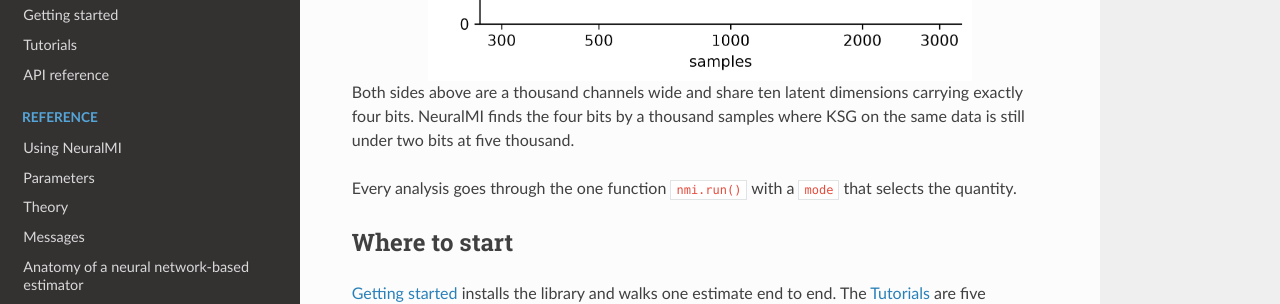
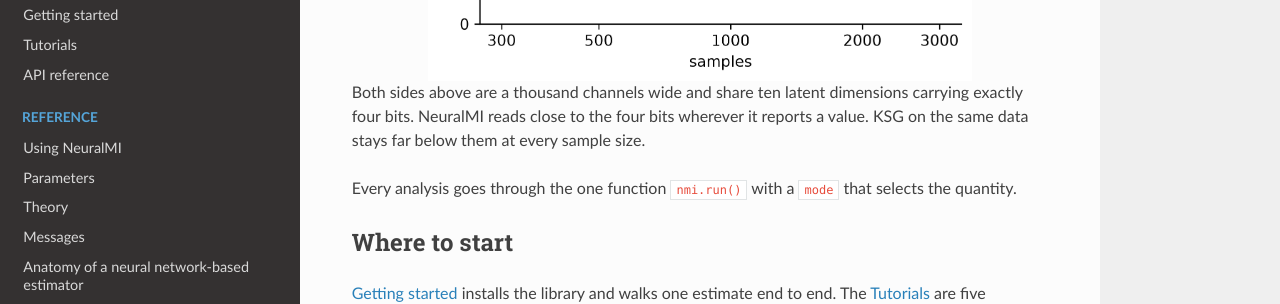
Before and after one commit to eslam-abdelaleem/NeuralMI, a Sphinx documentation site: the page built from docs/source/index.rst, in a window 1280 px wide and 900 px high, scrolled down 634 px. Shown: the part 175-479 px from the top of the window. Built offline with Sphinx 7.4.7 and the Read the Docs theme 3.1.0, drawn with Linux system fonts in a browser that asks for light colours; pages that are not in the unit, such as notebooks, are missing from menus; the version number is read from the project's files by our own code.

Commit message:
The sample sweep's captions say what its figure shows
The rerun sweep has no fit at its smallest sample, and its estimates sit
just under four bits from a thousand samples on, within their error of
where they were. The README's alt text and the docs' landing page claimed a
value at every sample size and four bits found by a thousand samples, and
the landing page quoted KSG at a sample size the figure does not reach.
Both now say it qualitatively.

Co-Authored-By: Claude Opus 5.5 <noreply@anthropic.com>

```diff
--- a/docs/source/index.rst
+++ b/docs/source/index.rst
@@ -17,8 +17,8 @@ arrived on.
    :width: 78%
 
 Both sides above are a thousand channels wide and share ten latent dimensions
-carrying exactly four bits. NeuralMI finds the four bits by a thousand samples
-where KSG on the same data is still under two bits at five thousand.
+carrying exactly four bits. NeuralMI reads close to the four bits wherever it
+reports a value. KSG on the same data stays far below them at every sample size.
 
 Every analysis goes through the one function ``nmi.run()`` with a ``mode`` that
 selects the quantity.
```
Also changed, not shown: README.md (+1 -1 lines).
